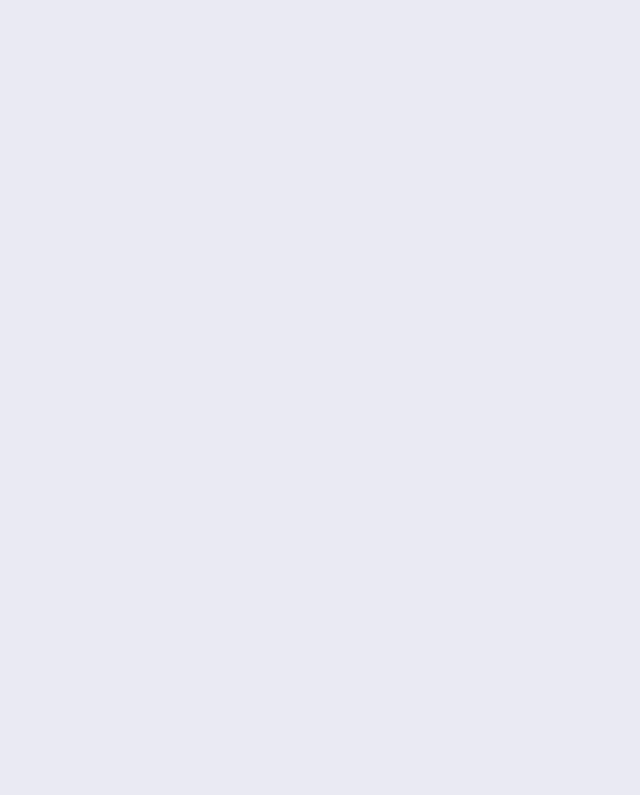
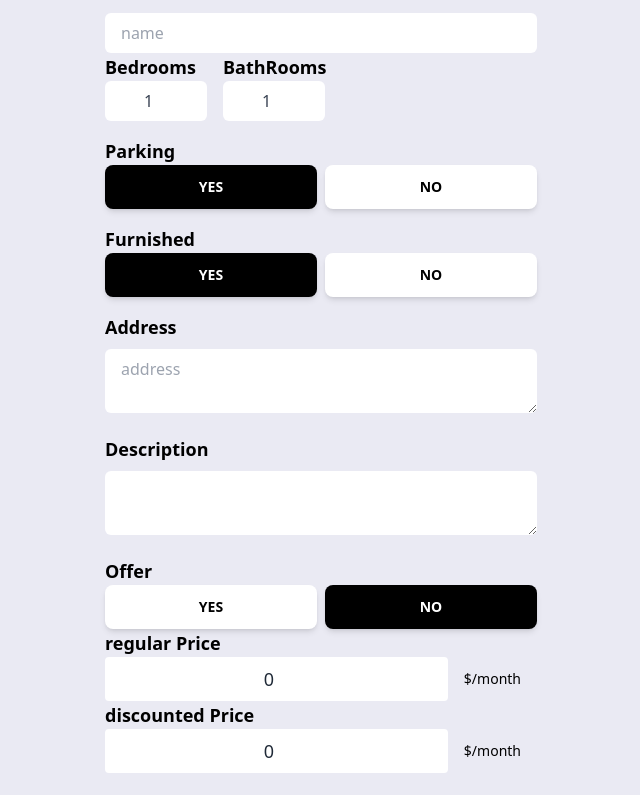
Before and after one commit to sakibhasan-24/seller-buyer, a React (Vite) app: page /create-products in a window 1280 px wide. Shown: the part 302-1097 px from the top of the page, without its empty margins (319-959 px from the left). Before the commit the page ends 800 px from the top, so only its background shows below. Built offline with nearby package versions, Linux system fonts and the light colour scheme; no server answers; sample sign-in values are in the browser's storage.

Commit message:
create product list

```diff
--- a/src/customHooks/useAuthHooks.jsx
+++ b/src/customHooks/useAuthHooks.jsx
@@ -1,13 +1,12 @@
 import { getAuth, onAuthStateChanged } from "firebase/auth";
 import { useEffect, useState } from "react";
-
 export function useAuthHooks() {
   const [userLoggedIn, setUserLoggedIn] = useState(false);
   const [loading, setLoading] = useState(true);
   useEffect(() => {
     const auth = getAuth();
     onAuthStateChanged(auth, (user) => {
-      console.log(user);
+      // console.log(user);
       if (user) {
         setUserLoggedIn(true);
       }
--- a/src/pages/CreateProducts.jsx
+++ b/src/pages/CreateProducts.jsx
@@ -2,11 +2,21 @@ import React, { useState } from "react";
 
 export default function CreateProducts() {
   const [formData, setFormData] = useState({
-    type: "buy",
+    type: "rent",
+    name: "",
+    bedrooms: 1,
+    bathRooms: 1,
+    parking: false,
+    furnished: false,
+    address: "",
+    description: "",
+    offer: true,
+    regularPrice: 0,
+    discountePrice: 0,
   });
   const handleTypeOfService = (e) => {};
   return (
-    <section className="max-w-md mx-auto px-2">
+    <section className="max-w-md mx-auto px-2 my-10">
       <h1 className="text-center mt-8 font-bold text-2xl">
         Create Your Products
       </h1>
@@ -18,7 +28,7 @@ export default function CreateProducts() {
             id="type"
             type="button"
             className={` w-full px-6 py-3 font-bold text-sm uppercase shadow-md rounded-lg hover:shadow-lg focus:shadow-lg active:shadow-2xl transition duration-300 ${
-              formData.type === "sell"
+              formData.type === "buy"
                 ? "bg-white text-black"
                 : "bg-black text-white"
             } `}
@@ -30,7 +40,7 @@ export default function CreateProducts() {
             id="type"
             type="button"
             className={` w-full px-6 py-3 font-bold text-sm uppercase shadow-md rounded-lg hover:shadow-lg focus:shadow-lg active:shadow-2xl transition duration-300 ${
-              formData.type === "buy"
+              formData.type === "rent"
                 ? "bg-white text-black"
                 : "bg-black text-white"
             } `}
@@ -38,6 +48,207 @@ export default function CreateProducts() {
             Buy
           </button>
         </div>
+        <p className="mt-4 text-lg font-semibold">Name</p>
+        <input
+          type="text"
+          name="name"
+          id="name"
+          placeholder="name"
+          maxLength="30"
+          required
+          value={formData.name}
+          className="w-full mt-2 px-4 py-2 rounded-md focus:border-sky-300"
+        />
+        <div className=" flex gap-4">
+          <div className="">
+            <p className="text-lg font-semibold">Bedrooms</p>
+            <input
+              className="px-4 py-2 text-center text-gray-700 rounded-md"
+              type="number"
+              name=""
+              id="usedYear"
+              value={formData.bedrooms}
+              min={1}
+              max={5}
+              required
+            />
+          </div>
+          <div className="">
+            <p className="text-lg font-semibold">BathRooms</p>
+            <input
+              className="px-4 py-2 text-center text-gray-700 rounded-md"
+              type="number"
+              name=""
+              id="releaseYear"
+              value={formData.bathRooms}
+              min={1}
+              max={5}
+              required
+            />
+          </div>
+        </div>
+        <p className="text-lg font-semibold mt-4">Parking</p>
+        <div className="flex gap-2">
+          <button
+            value={true}
+            onChange={handleTypeOfService}
+            id="parking"
+            type="button"
+            className={` w-full px-6 py-3 font-bold text-sm uppercase shadow-md rounded-lg hover:shadow-lg focus:shadow-lg active:shadow-2xl transition duration-300 ${
+              formData.parking ? "bg-white text-black" : "bg-black text-white"
+            } `}
+          >
+            Yes
+          </button>
+          <button
+            onChange={handleTypeOfService}
+            id="parking"
+            value={false}
+            type="button"
+            className={` w-full px-6 py-3 font-bold text-sm uppercase shadow-md rounded-lg hover:shadow-lg focus:shadow-lg active:shadow-2xl transition duration-300 ${
+              !formData.parking ? "bg-white text-black" : "bg-black text-white"
+            } `}
+          >
+            No
+          </button>
+        </div>
+        <p className="text-lg font-semibold mt-4">Furnished</p>
+        <div className="flex gap-2">
+          <button
+            onChange={handleTypeOfService}
+            id="furnished"
+            value={false}
+            type="button"
+            className={` w-full px-6 py-3 font-bold text-sm uppercase shadow-md rounded-lg hover:shadow-lg focus:shadow-lg active:shadow-2xl transition duration-300 ${
+              formData.furnished ? "bg-white text-black" : "bg-black text-white"
+            } `}
+          >
+            Yes
+          </button>
+          <button
+            value={false}
+            onChange={handleTypeOfService}
+            id="furnished"
+            type="button"
+            className={` w-full px-6 py-3 font-bold text-sm uppercase shadow-md rounded-lg hover:shadow-lg focus:shadow-lg active:shadow-2xl transition duration-300 ${
+              !formData.furnished
+                ? "bg-white text-black"
+                : "bg-black text-white"
+            } `}
+          >
+            No
+          </button>
+        </div>
+        <p className="mt-4 text-lg font-semibold">Address</p>
+        <textarea
+          type="text"
+          name="address"
+          id="address"
+          placeholder="address"
+          maxLength="30"
+          required
+          value={formData.address}
+          className="w-full mt-2 px-4 py-2 rounded-md focus:border-sky-300"
+        />
+        <p className="mt-4 text-lg font-semibold">Description</p>
+        <textarea
+          type="text"
+          name="description"
+          id="description"
+          value={formData.description}
+          required
+          className="w-full mt-2 px-4 py-2 rounded-md focus:border-sky-300"
+        />
+        <p className="text-lg font-semibold mt-4">Offer</p>
+        <div className="flex gap-2">
+          <button
+            value={true}
+            onChange={handleTypeOfService}
+            id="offer"
+            type="button"
+            className={` w-full px-6 py-3 font-bold text-sm uppercase shadow-md rounded-lg hover:shadow-lg focus:shadow-lg active:shadow-2xl transition duration-300 ${
+              formData.offer ? "bg-white text-black" : "bg-black text-white"
+            } `}
+          >
+            Yes
+          </button>
+          <button
+            onChange={handleTypeOfService}
+            id="offer"
+            value={false}
+            type="button"
+            className={` w-full px-6 py-3 font-bold text-sm uppercase shadow-md rounded-lg hover:shadow-lg focus:shadow-lg active:shadow-2xl transition duration-300 ${
+              !formData.offer ? "bg-white text-black" : "bg-black text-white"
+            } `}
+          >
+            No
+          </button>
+        </div>
+        <div>
+          <div>
+            <p className="text-lg font-bold">regular Price</p>
+            <div className="flex items-center justify-center mr-4">
+              <input
+                type="number"
+                name="regularPrice"
+                id="regularPrice"
+                value={formData.regularPrice}
+                min={0}
+                max={100000}
+                required
+                className="w-full text-center py-2 px-4 text-lg text-gray-800 bg-white border-gray-500 rounded "
+              />
+              {formData.type === "rent" && (
+                <div className="ml-4">
+                  <p className="whitespace-nowrap text-sm">$/month</p>
+                </div>
+              )}
+            </div>
+          </div>
+        </div>
+        {formData.offer && (
+          <div>
+            <div>
+              <p className="text-lg font-bold">discounted Price</p>
+              <div className="flex items-center justify-center mr-4">
+                <input
+                  type="number"
+                  name="discountePrice"
+                  id="discountePrice"
+                  value={formData.discountePrice}
+                  min={0}
+                  max={100000}
+                  required
+                  className="w-full text-center py-2 px-4 text-lg text-gray-800 bg-white border-gray-500 rounded "
+                />
+                {formData.type === "rent" && (
+                  <div className="ml-4">
+                    <p className="whitespace-nowrap text-sm">$/month</p>
+                  </div>
+                )}
+              </div>
+            </div>
+          </div>
+        )}
+        <div className="my-4">
+          <p className="text-lg font-semibold ">Images/</p>
+          <p className="text-gray-600">Max (6)</p>
+          <input
+            type="file"
+            name="images"
+            id="images"
+            accept=".jpg,.png,.jpeg"
+            required
+            multiple
+            className="w-full px-4 py-2 text-gray-800 bg-white border border-gray-500 roundedF"
+          />
+        </div>
+        <button
+          className="mb-6 w-full text-sm bg-green-900 shadow-md text-white px-6 py-3 rounded-md font-bold hover:shadow-xl "
+          type="submit"
+        >
+          Create Your Products
+        </button>
       </form>
     </section>
   );
```
